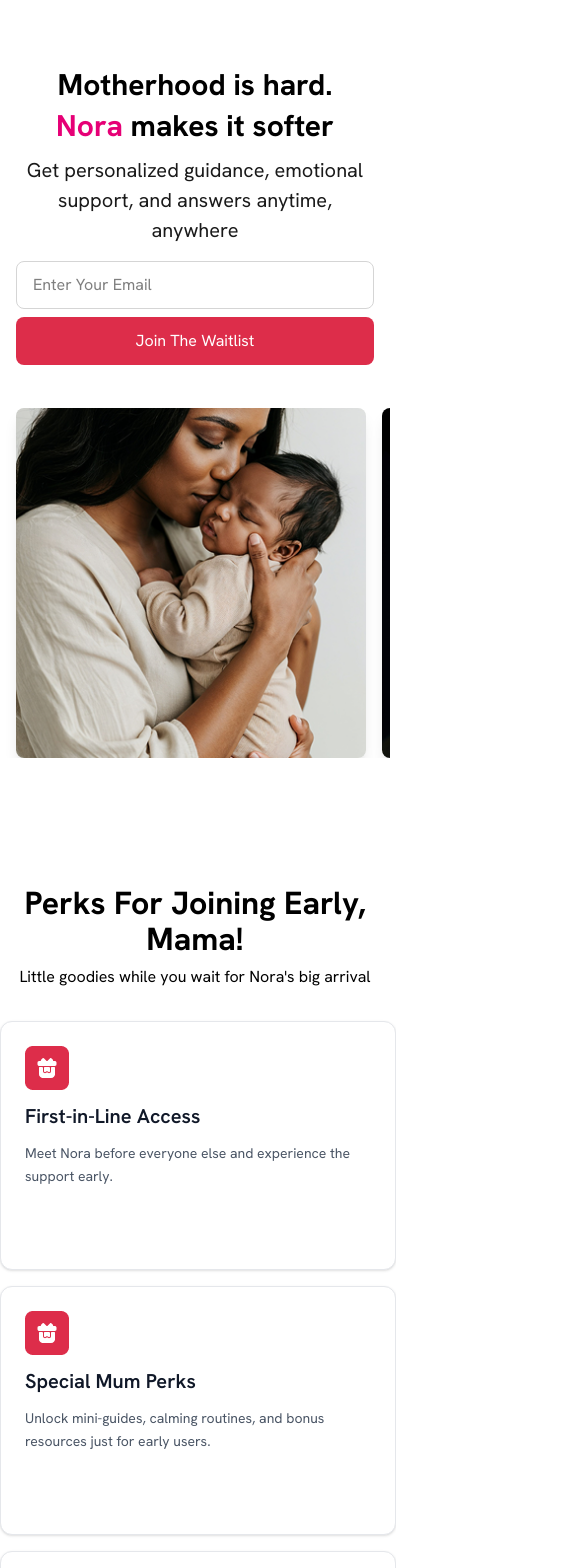
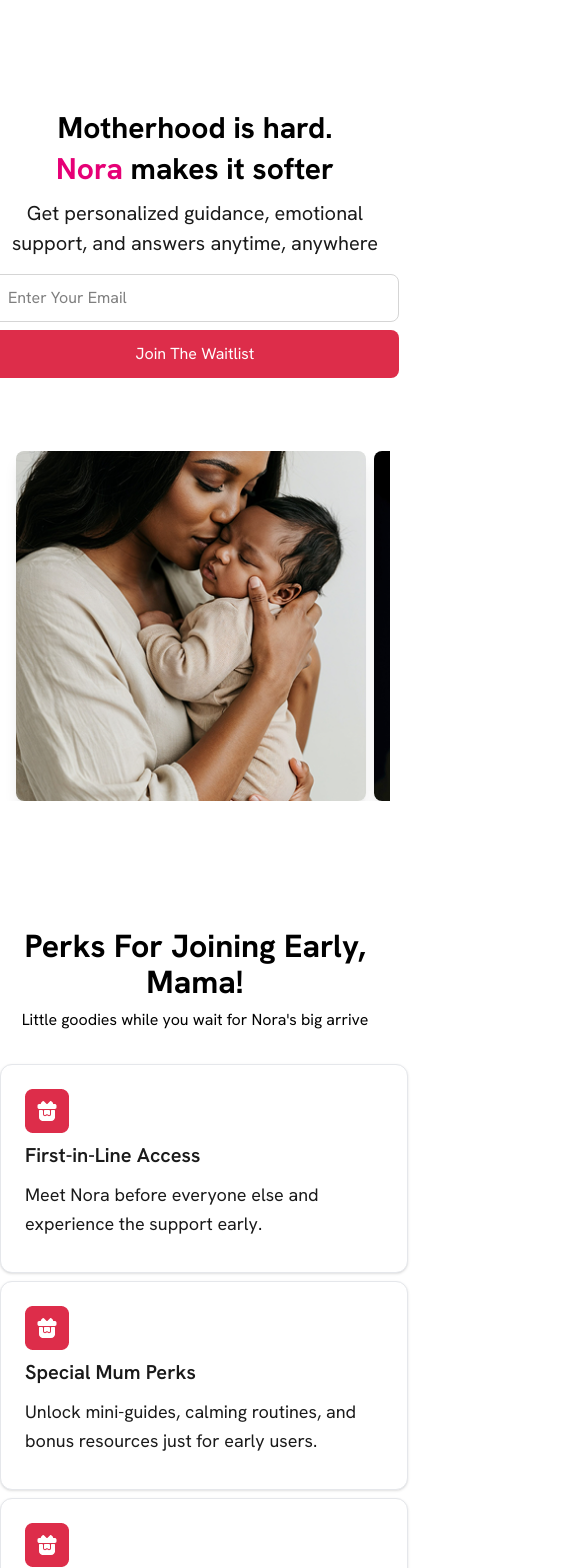
Before and after one commit to A-zook/mum-mentor-FE-azi-pu, a Next.js app: page /waitlist in a window 390 px wide. Shown: the top 1568 px of the page, 585 px wide, since content can reach past the window. Built offline with nearby package versions, Linux system fonts and the light colour scheme.

Commit message:
fix- hiding scrollbar adjusting hero-section header and resizing the card components in perks

```diff
--- a/components/UI/PerkCard.tsx
+++ b/components/UI/PerkCard.tsx
@@ -7,7 +7,8 @@ type PerkCardProps = {
 
 export default function PerkCard({ title, description }: PerkCardProps) {
   return (
-    <div className="flex flex-col items-start gap-3 p-6 rounded-xl border border-gray-200 bg-white shadow-sm w-[396px] h-[249px]">
+    <div className="flex flex-col items-start gap-1.5 p-6 rounded-xl border border-gray-200 bg-white shadow-sm w-[408px] h-[209px] lg:w-[396px] lg:h-[249px]">
+      <div className="flex flex-col w-[352px] h-[153px] gap-2">
         {/* Icon */}
 
         <Image
@@ -18,10 +19,15 @@ export default function PerkCard({ title, description }: PerkCardProps) {
         />
 
         {/* Title */}
-      <h3 className="text-xl font-semibold text-gray-900">{title}</h3>
+        <h3 className="text-xl w-[211px] h-[31px] font-semibold lg:text-body-large text-[#1A1A1A]">
+          {title}
+        </h3>
 
         {/* Description */}
-      <p className="text-gray-600 text-sm leading-relaxed">{description}</p>
+        <p className=" w-[348px] h-[52px] text-body-regular lg:text-[20px] leading-relaxed text-[#1A1A1A]">
+          {description}
+        </p>
+      </div>
     </div>
   );
 }
--- a/components/layout/HeroSection.tsx
+++ b/components/layout/HeroSection.tsx
@@ -25,7 +25,8 @@ export default function HeroSection() {
   }
 
   return (
-    <div className="w-full flex justify-center items-center px-4 mt-16">
+    <div className="bg-white w-full flex flex-col justify-center items-center px-4 mt-16">
+      <div className="w-[1440px] h-[43px]" />
       <div
         className="flex flex-col items-center gap-4
                       w-[408px] h-[280px]
--- a/components/layout/ImageGallery.tsx
+++ b/components/layout/ImageGallery.tsx
@@ -12,8 +12,15 @@ const galleryImages = [
 
 export default function ImageGallery() {
   return (
-    <section className="w-full flex justify-center py-16">
-      <div className="flex gap-4 overflow-x-auto px-4 scrollbar/hide">
+    <section className="w-full flex justify-center py-16 overflow-hidden">
+      <div
+        className="flex gap-2 overflow-x-auto px-4"
+        style={{
+          scrollbarWidth: "none",
+          msOverflowStyle: "none",
+          WebkitOverflowScrolling: "touch",
+        }}
+      >
         {galleryImages.map((src, index) => (
           <motion.div
             key={index}
@@ -33,6 +40,11 @@ export default function ImageGallery() {
           </motion.div>
         ))}
       </div>
+      <style jsx>{`
+        div::-webkit-scrollbar {
+          display: none;
+        }
+      `}</style>
     </section>
   );
 }
--- a/components/layout/PerkSection.tsx
+++ b/components/layout/PerkSection.tsx
@@ -21,16 +21,16 @@ const perks = [
 export default function PerksSection() {
   return (
     <section className="w-full flex justify-center py-16">
-      <div className="flex flex-col items-center gap-8 w-[408px] md:w-[1240px]">
-        <div className="flex flex-col items-center gap-2 md:gap-4 w-full md:w-[804px]">
-          <h2 className="text-4xl md:text-4xl font-bold text-center">
+      <div className="flex flex-col items-center gap-8 w-[408px] lg:w-[1240px]">
+        <div className="flex flex-col items-center gap-2 lg:gap-4 w-full lg:w-[804px]">
+          <h2 className="text-4xl lg:text-4xl font-bold text-center">
             Perks For Joining Early, Mama!
           </h2>
-          <p className="text-body regular md:text-2xl text-center md:w-[552px]">
-            Little goodies while you wait for Nora&apos;s big arrival
+          <p className="text-body regular lg:text-2xl text-center lg:w-[552px]">
+            Little goodies while you wait for Nora&apos;s big arrive
           </p>
         </div>
-        <div className="grid grid-cols-1 gap-4 md:grid-cols-3 md:gap-8 w-full md:w-full">
+        <div className="grid grid-cols-1 gap-2  lg:grid-cols-3 lg:gap-8 w-full lg:w-full">
           {perks.map((perk, index) => (
             <PerkCard
               key={index}
```
Lines whose indentation alone changed are shown as unchanged.
